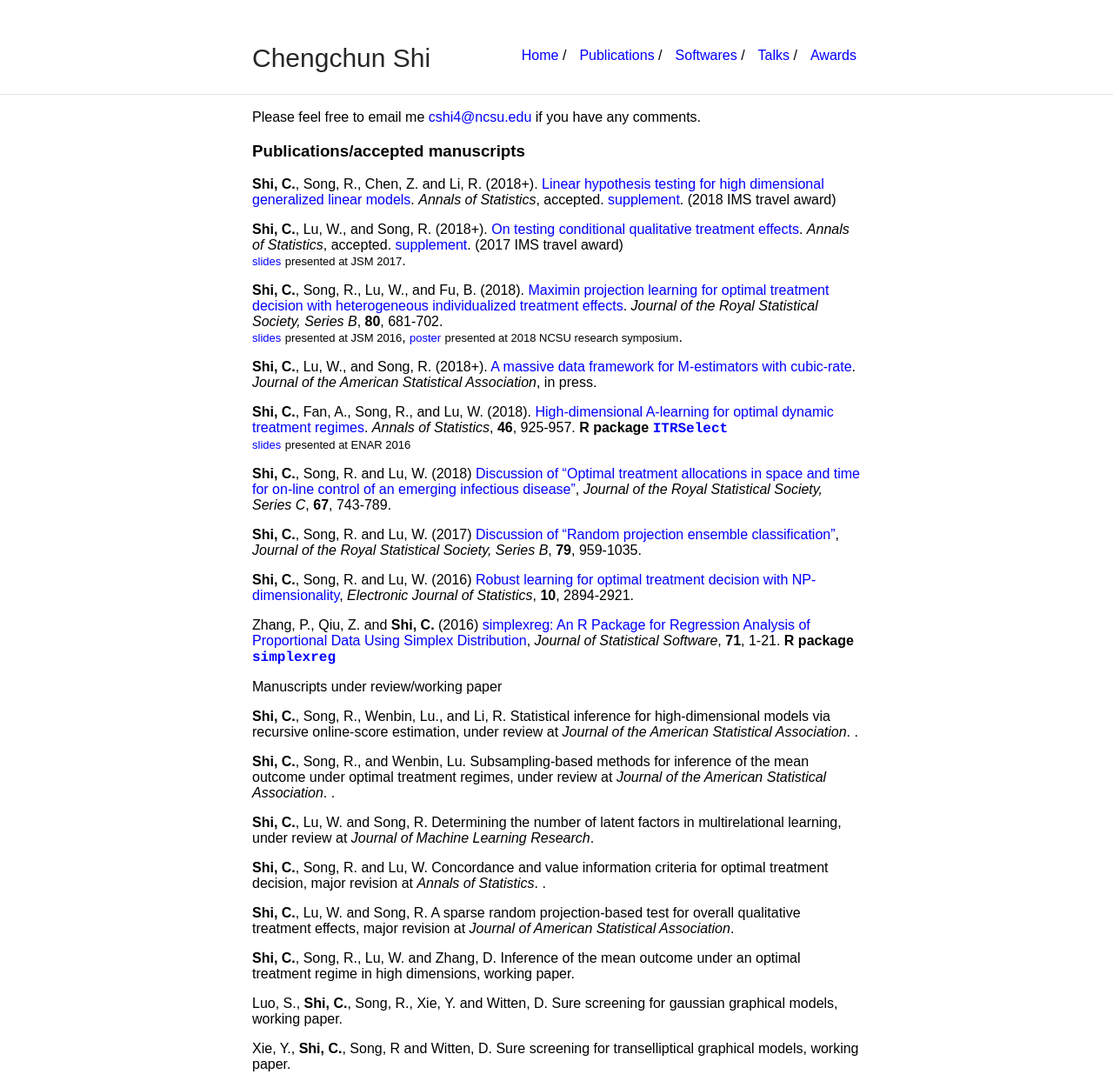
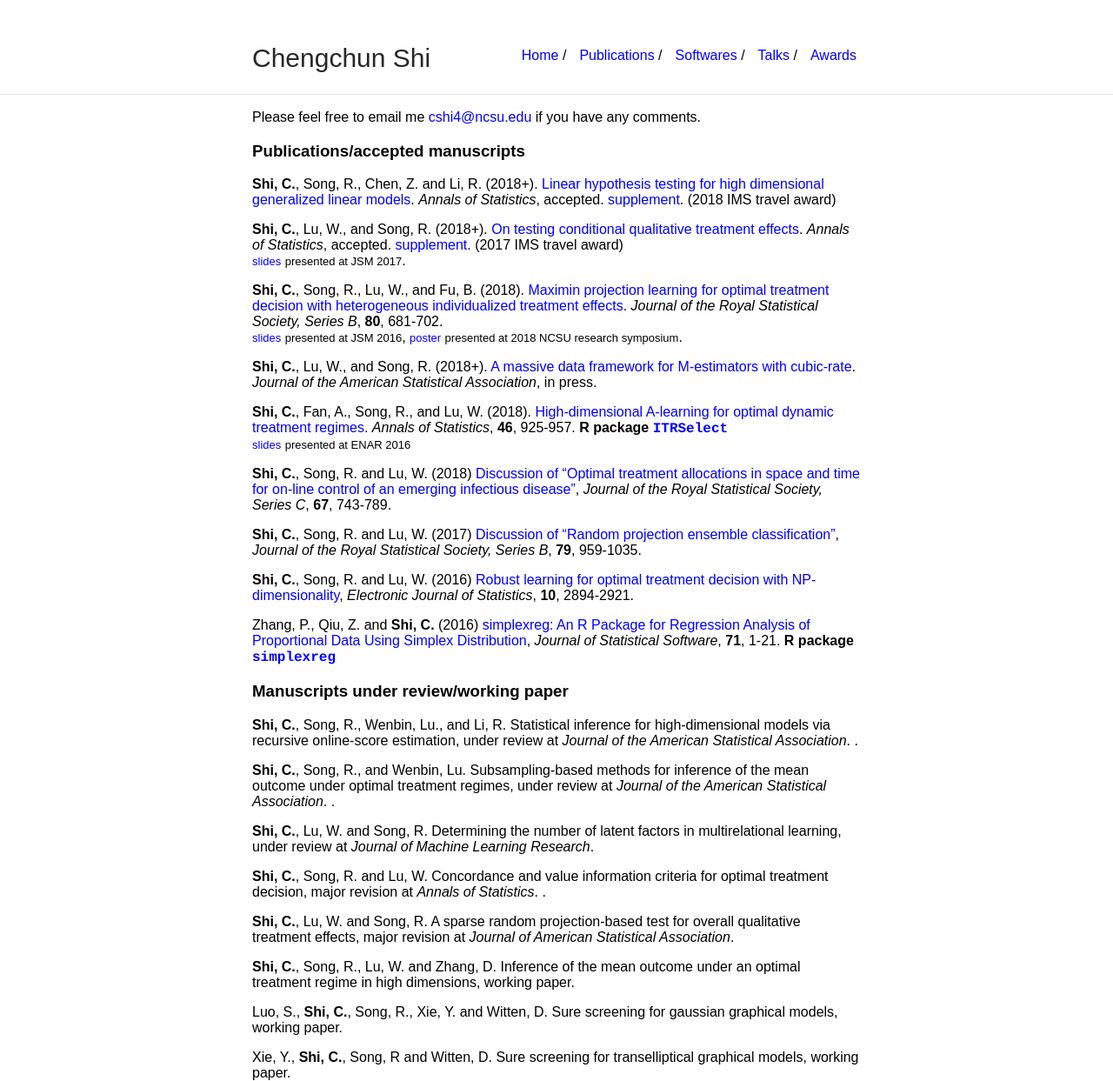
Before and after one commit to callmespring/callmespring.github.io, a Jekyll site: the page built from publication.md, in a window 1280 px wide. Shown: the whole page at 87% size. Built offline with Jekyll 4.4.1, drawn with Linux system fonts in a browser that asks for light colours.

Commit message:
Add files via upload

```diff
--- a/publication.md
+++ b/publication.md
@@ -31,22 +31,22 @@ _Annals of Statistics_, accepted. [supplement](./paper/supphdlineartest.pdf). (2
 Zhang, P., Qiu, Z. and **Shi, C.** (2016) [simplexreg: An R Package for Regression Analysis of Proportional Data Using Simplex Distribution](https://www.jstatsoft.org/article/view/v071i11), _Journal of Statistical Software_, **71**, 1-21.
 **R package** [<span style="font-family:courier;">**simplexreg**</span>](https://cran.r-project.org/web/packages/simplexreg/index.html)
 
-Manuscripts under review/working paper
+### Manuscripts under review/working paper
 
 **Shi, C.**, Song, R., Wenbin, Lu., and Li, R. Statistical inference for high-dimensional models via recursive online-score estimation, under review at _Journal of the American Statistical
-Association_. <!---###[supplement](./paper/suppHDCI.pdf)-->.
+Association_. <!---[supplement](./paper/suppHDCI.pdf)-->.
 
 **Shi, C.**, Song, R., and Wenbin, Lu. Subsampling-based methods for inference of the mean outcome under optimal treatment regimes, under review at _Journal of the American
-Statistical Association_. <!---###[supplement](./paper/suppsubagging.pdf)-->.
+Statistical Association_. <!---[supplement](./paper/suppsubagging.pdf)-->.
 
 **Shi, C.**, Lu, W. and Song, R. Determining the number of latent factors in multirelational learning, under review at _Journal of Machine Learning Research_.
 
-**Shi, C.**, Song, R. and Lu, W. Concordance and value information criteria for optimal treatment decision, major revision at _Annals of Statistics_. <!---###[supplement](./paper/suppCVIC4.pdf)-->.
+**Shi, C.**, Song, R. and Lu, W. Concordance and value information criteria for optimal treatment decision, major revision at _Annals of Statistics_. <!---[supplement](./paper/suppCVIC4.pdf)-->.
 
-**Shi, C.**, Lu, W. and Song, R. A sparse random projection-based test for overall qualitative treatment effects, major revision at _Journal of American Statistical Association_. <!---###[supplement](./paper/suppOQTE.pdf)-->
+**Shi, C.**, Lu, W. and Song, R. A sparse random projection-based test for overall qualitative treatment effects, major revision at _Journal of American Statistical Association_. <!---[supplement](./paper/suppOQTE.pdf)-->
 
-**Shi, C.**, Song, R., Lu, W. and Zhang, D. Inference of the mean outcome under an optimal treatment regime in high dimensions, working paper. <!---###[supplement](./paper/suppAIPWE.pdf)-->
+**Shi, C.**, Song, R., Lu, W. and Zhang, D. Inference of the mean outcome under an optimal treatment regime in high dimensions, working paper. <!---[supplement](./paper/suppAIPWE.pdf)-->
 
-Luo, S., **Shi, C.**, Song, R., Xie, Y. and Witten, D. Sure screening for gaussian graphical models, working paper. <!---###[supplement](./paper/suppGRASS.pdf)-->
+Luo, S., **Shi, C.**, Song, R., Xie, Y. and Witten, D. Sure screening for gaussian graphical models, working paper. <!---[supplement](./paper/suppGRASS.pdf)-->
 
 Xie, Y., **Shi, C.**, Song, R and Witten, D. Sure screening for transelliptical graphical models, working paper.
```
